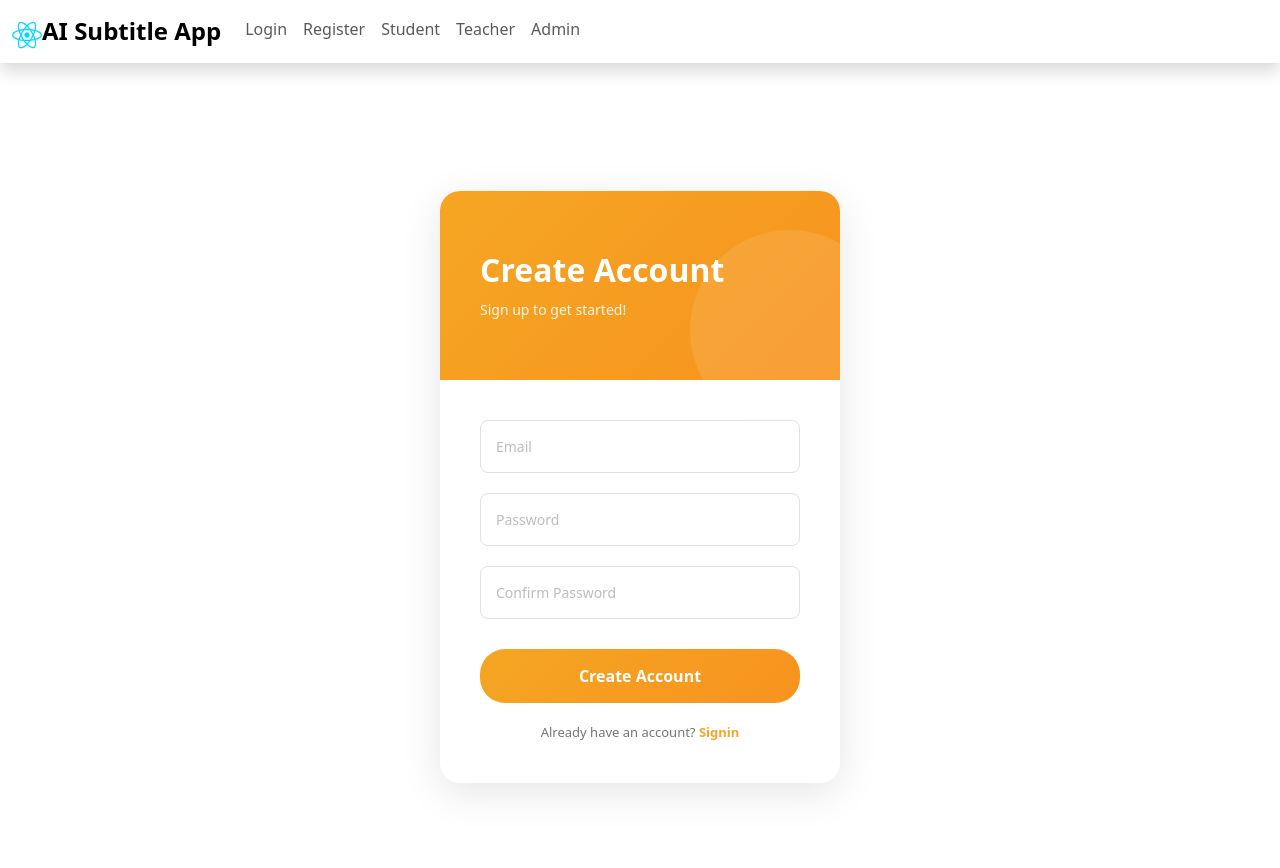
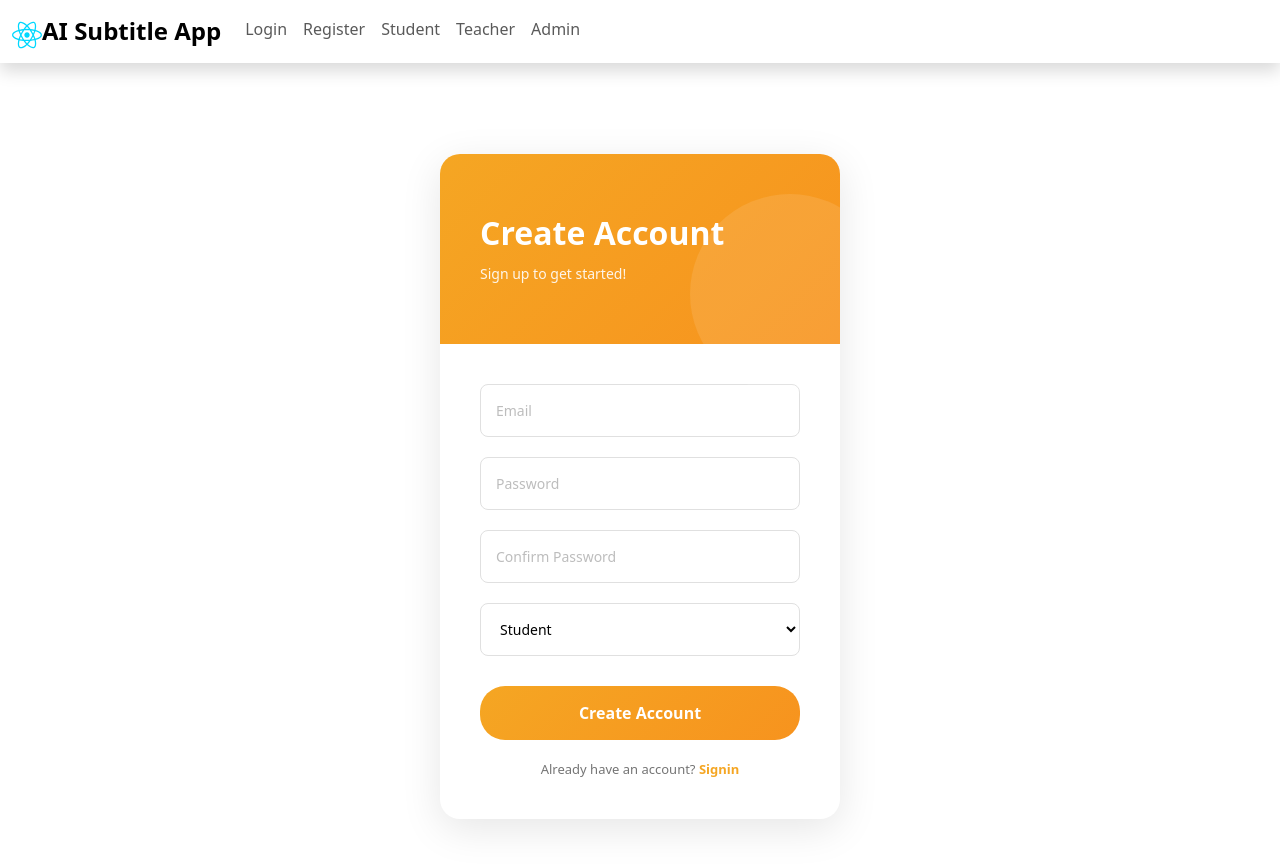
Before and after one commit to Gems2019/ISA-V4-Project, a React (Vite) app in the folder frontend-react/: page /register in a window 1280 px wide. Shown: the top 868 px of the page. Built offline with nearby package versions, Linux system fonts and the light colour scheme; no server answers.

Commit message:
added code

```diff
--- a/frontend-react/src/pages/RegisterPage.tsx
+++ b/frontend-react/src/pages/RegisterPage.tsx
@@ -82,6 +82,24 @@ const Input = styled.input`
   }
 `;
 
+const Select = styled.select`
+  width: 100%;
+  padding: 15px;
+  border: 1px solid #e0e0e0;
+  border-radius: 8px;
+  font-size: 14px;
+  transition: all 0.3s ease;
+  box-sizing: border-box;
+  background-color: white;
+  cursor: pointer;
+
+  &:focus {
+    outline: none;
+    border-color: #f5a623;
+    box-shadow: 0 0 0 3px rgba(245, 166, 35, 0.1);
+  }
+`;
+
 const SubmitButton = styled.button`
   width: 100%;
   padding: 15px;
@@ -140,6 +158,7 @@ const RegisterPage = () => {
   const [email, setEmail] = useState('');
   const [password, setPassword] = useState('');
   const [confirmPassword, setConfirmPassword] = useState('');
+  const [userType, setUserType] = useState<'student' | 'teacher'>('student'); // Changed: removed 'admin'
   const [error, setError] = useState('');
   const [success, setSuccess] = useState('');
   const navigate = useNavigate();
@@ -149,20 +168,22 @@ const RegisterPage = () => {
     setError('');
     setSuccess('');
 
-    // Validate passwords match
     if (password !== confirmPassword) {
       setError(messages.register.errorPasswordMismatch);
       return;
     }
 
-    // Validate password length
     if (password.length < 6) {
       setError(messages.register.errorPasswordLength);
       return;
     }
 
     try {
-      await apiClient.post('/register', { email, password });
+      await apiClient.post('/register', {
+        email,
+        password,
+        user_type: userType
+      });
       setSuccess(messages.register.successRegistration);
       setTimeout(() => {
         navigate('/login');
@@ -207,6 +228,18 @@ const RegisterPage = () => {
               required
             />
           </InputGroup>
+
+          {/* User Type Selection - Student or Teacher only */}
+          <InputGroup>
+            <Select
+              value={userType}
+              onChange={(e) => setUserType(e.target.value as 'student' | 'teacher')}
+            >
+              <option value="student">Student</option>
+              <option value="teacher">Teacher</option>
+            </Select>
+          </InputGroup>
+
           {error && <ErrorMessage>{error}</ErrorMessage>}
           {success && <SuccessMessage>{success}</SuccessMessage>}
           <SubmitButton type="submit">{messages.register.submitButton}</SubmitButton>
--- a/frontend-react/src/services/apiClient.ts
+++ b/frontend-react/src/services/apiClient.ts
@@ -1,8 +1,7 @@
-
 import axios from 'axios';
 
 const apiClient = axios.create({
-  baseURL: 'http://myWebAPIServer.ca', // Your backend server address!
+  baseURL: import.meta.env.VITE_API_URL || 'http://localhost:3000',
 });
 
 // Interceptor: Runs BEFORE each request is sent
```
Also changed, not shown: 1 other file (tests, documents, lock files or other folders).
